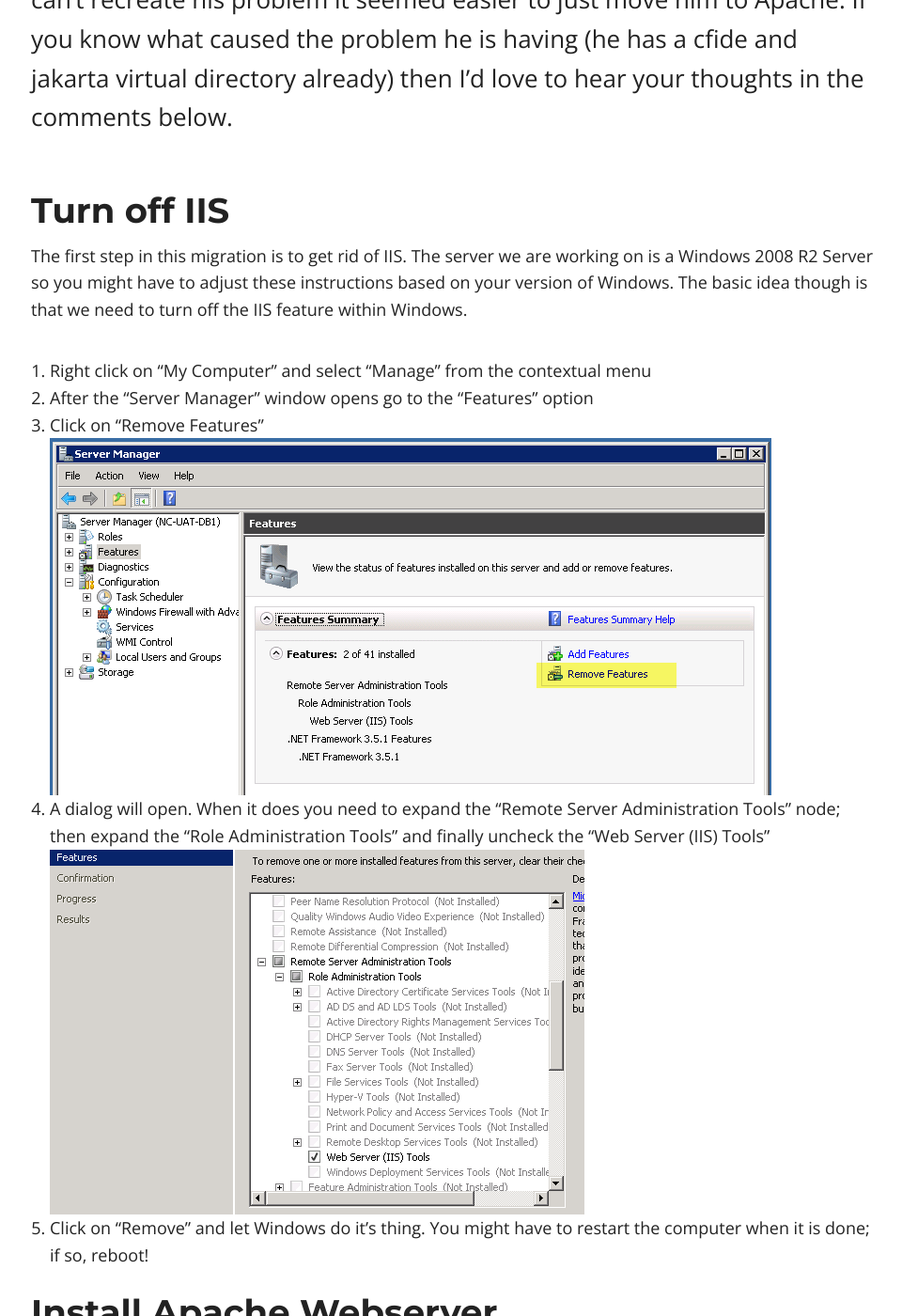
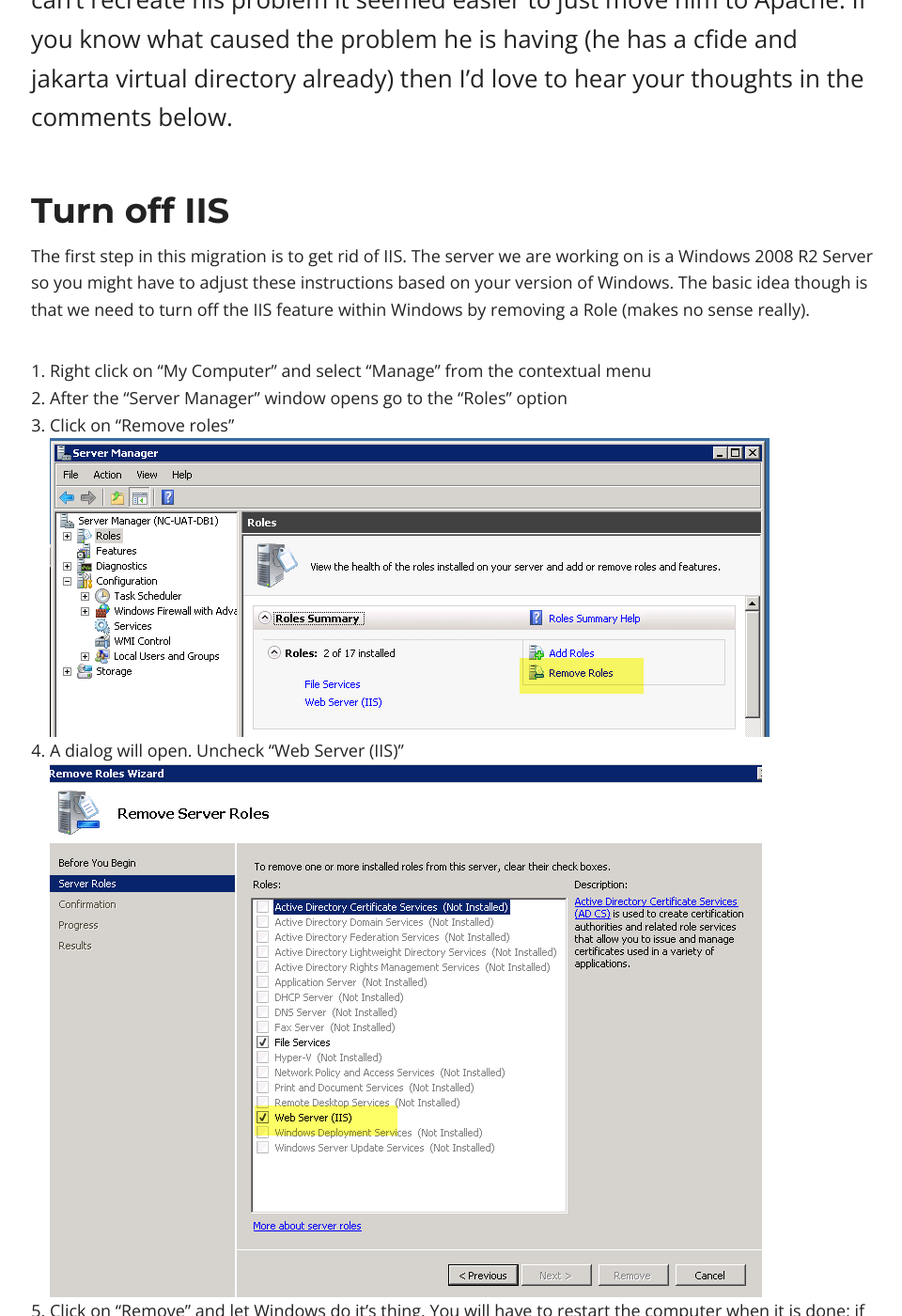
Before and after one commit to finalcut/finalcut.github.io, a Jekyll site: the page built from _posts/2015-08-13-move-from-iis-to-apache-with-coldfusion-11.md, in a window 1280 px wide and 1400 px high, scrolled down 876 px. Shown: the whole window at 94% size, without its empty margins (157-1117 px from the left). Built offline with Jekyll 4.4.1, drawn with Linux system fonts in a browser that asks for light colours; nearby versions of some CDN libraries; Markdown is read by kramdown in place of the engine named in the settings; comment, search, counter and statistics services are not loaded; some of the changed text lies outside the part shown.

Commit message:
update to reflect that fact you have to remove a role not a feature in windows to turn off IIS

```diff
--- a/_posts/2015-08-13-move-from-iis-to-apache-with-coldfusion-11.md
+++ b/_posts/2015-08-13-move-from-iis-to-apache-with-coldfusion-11.md
@@ -15,19 +15,19 @@
 This post is mostly to help a customer switch his current configuration.  I have no access to his server and need to help him get Coldfusion 11 working properly.  He currently has it installed and connected to IIS but it doesn't work quite well.  For instance if he goes to http://hishost.com/ the index.cfm page loads fine.  But if he goes to http://hishost.com/index.cfm he gets a 404 error.  Becuase I work almost exclusivly with Apache and I can't recreate his problem it seemed easier to just move him to Apache.  If you know what caused the problem he is having (he has a cfide and jakarta virtual directory already) then I'd love to hear your thoughts in the comments below.
 
 ## Turn off IIS
-The first step in this migration is to get rid of IIS.  The server we are working on is a Windows 2008 R2 Server so you might have to adjust these instructions based on your version of Windows.  The basic idea though is that we need to turn off the IIS feature within Windows.
+The first step in this migration is to get rid of IIS.  The server we are working on is a Windows 2008 R2 Server so you might have to adjust these instructions based on your version of Windows.  The basic idea though is that we need to turn off the IIS feature within Windows by removing a Role (makes no sense really).
 
 1. Right click on "My Computer" and select "Manage" from the contextual menu
-2. After the "Server Manager" window opens go to the "Features" option
-3. Click on "Remove Features"
+2. After the "Server Manager" window opens go to the "Roles" option
+3. Click on "Remove roles"
   <br />
-  <img src="/images/move-from-iis-to-apache/remove-feature.png" />
+  <img src="/images/move-from-iis-to-apache/remove-role.png" />
   <br />
-4. A dialog will open.  When it does you need to expand the "Remote Server Administration Tools" node; then expand the "Role Administration Tools" and finally uncheck the "Web Server (IIS) Tools"
-  <br />
-  <img src="/images/move-from-iis-to-apache/web-server-tools.png" />
-  <br />
-5. Click on "Remove" and let Windows do it's thing.  You might have to restart the computer when it is done; if so, reboot!
+4. A dialog will open. Uncheck "Web Server (IIS)"
+<br />
+<img src="/images/move-from-iis-to-apache/web-server-role.png" />
+<br />
+5. Click on "Remove" and let Windows do it's thing.  You will have to restart the computer when it is done; if so, reboot!
 
 ## Install Apache Webserver
 Now you need to get Apache.  Simply because I'm more familiar with Apache 2.2.x we'll be using that instead of 2.4.  Once I've had some time to muck around with 2.4 and it's configuration changes I will have him upgrade to 2.4.x.
```
Also changed, not shown: images/move-from-iis-to-apache/remove-feature.png (deleted), images/move-from-iis-to-apache/remove-role.png (added), images/move-from-iis-to-apache/web-server-role.png (added), images/move-from-iis-to-apache/web-server-tools.png (deleted).
